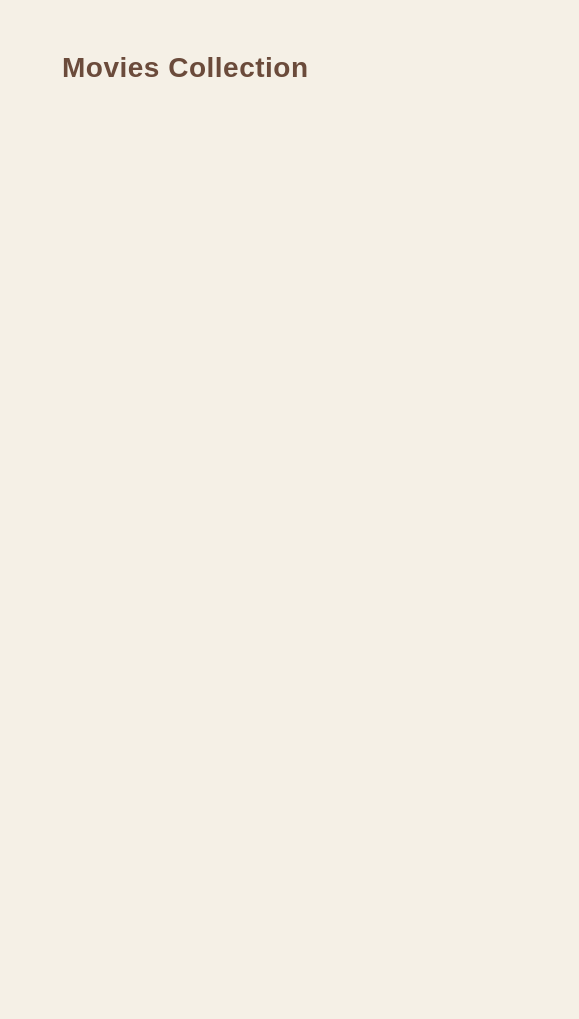
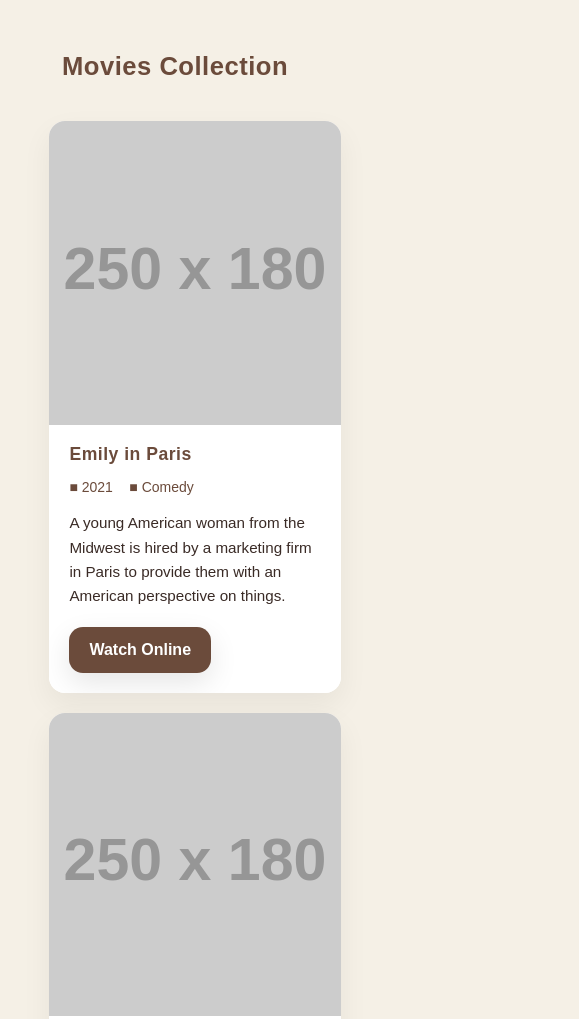
Before and after one commit to Florence-code-hub/movie-collection, a plain HTML site: page index.html in a window 390 px wide. Shown: the top 1019 px of the page, 579 px wide, since content can reach past the window. Drawn offline with Linux system fonts and the light colour scheme; placeholder pictures from the web are drawn by us.

Commit message:
basic responsiveness for small screen sizes

```diff
--- a/css/style.css
+++ b/css/style.css
@@ -37,13 +37,11 @@
     justify-content: space-between;
     padding: 18px 36px;
     background: transparent;
-    position: sticky;
-    top: 0;
-    z-index: 20;
+
 }
 
 header h1 {
-    font-size: 28px;
+    font-size: clamp(1.6rem, 2.8vw, 2.6rem);
     letter-spacing: 0.5px;
     font-weight: 600;
     color: var(--nude-dark);
@@ -94,9 +92,11 @@
 
 .movie-card img{
     width: 100%;
-    height: 480px;
+    height: clamp(220px, 40vh, 480px);
     object-fit: cover;
     display: block;
+    /* ensure alt/placeholder text scales on image failure */
+    font-size: clamp(12px, 1.2vw, 16px);
 }
 
 .movie-details{
@@ -108,11 +108,13 @@
 }
 
 .movie-details h2{
-    font-size: 26px;
+    font-size: clamp(18px, 1.6rem + 0.8vw, 32px);
     font-weight: 600;
     color: var(--nude-dark);
     margin-bottom: 10px;
     letter-spacing: 0.5px;
+    line-height: 1.08;
+    word-break: break-word;
 }
 
 .movie-specifics{ list-style:none; margin-bottom:12px; }
@@ -150,10 +152,41 @@
 /* Active state */
 .watch-online-btn:active{ background: #3b2b26; color:#fff; }
 
-footer{ margin-top:36px; text-align:center; color: #9b7a86; font-size:24px; }
+footer{ margin-top:36px; text-align:center; color: #9b7a86; font-size:32px; }
+
+/* make footer text responsive */
+footer{ font-size: clamp(0.9rem, 1.6vw, 2rem); }
 
 /* ensure images don't produce gaps */
 img{ display:block; }
 
 /* small utility */
 .pill { border-radius: 999px; }
+
+/* Responsive: stack cards vertically on small screens */
+@media (max-width: 768px) {
+    .movie-section {
+        display: block;
+        padding: 16px 6vw;
+        gap: 18px;
+    }
+
+    .movie-card {
+        width: 100%;
+        margin-bottom: 20px;
+        border-radius: 16px;
+        box-shadow: 0 12px 30px rgba(0,0,0,0.06);
+    }
+
+    .movie-card img {
+        height: clamp(200px, 36vh, 360px);
+    }
+
+    .movie-details {
+        padding: 20px;
+        min-height: auto;
+    }
+
+    .movie-details h2 { font-size: clamp(1.1rem, 2.2vw, 1.4rem); }
+    .movie-details p { font-size: clamp(0.95rem, 1.6vw, 1rem); max-height: 120px; }
+}
```
Also changed, not shown: index.html (+2 -2 lines), js/app.js (line endings or trailing spaces).
